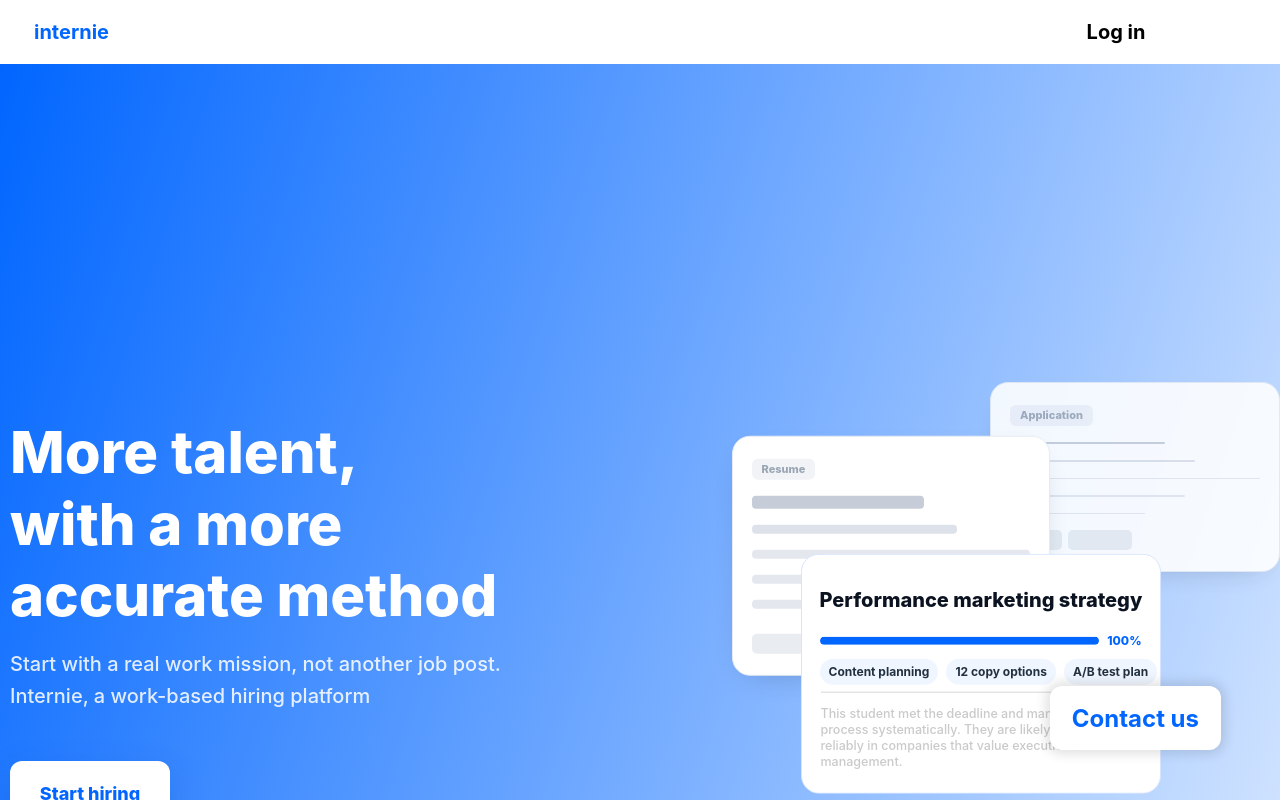
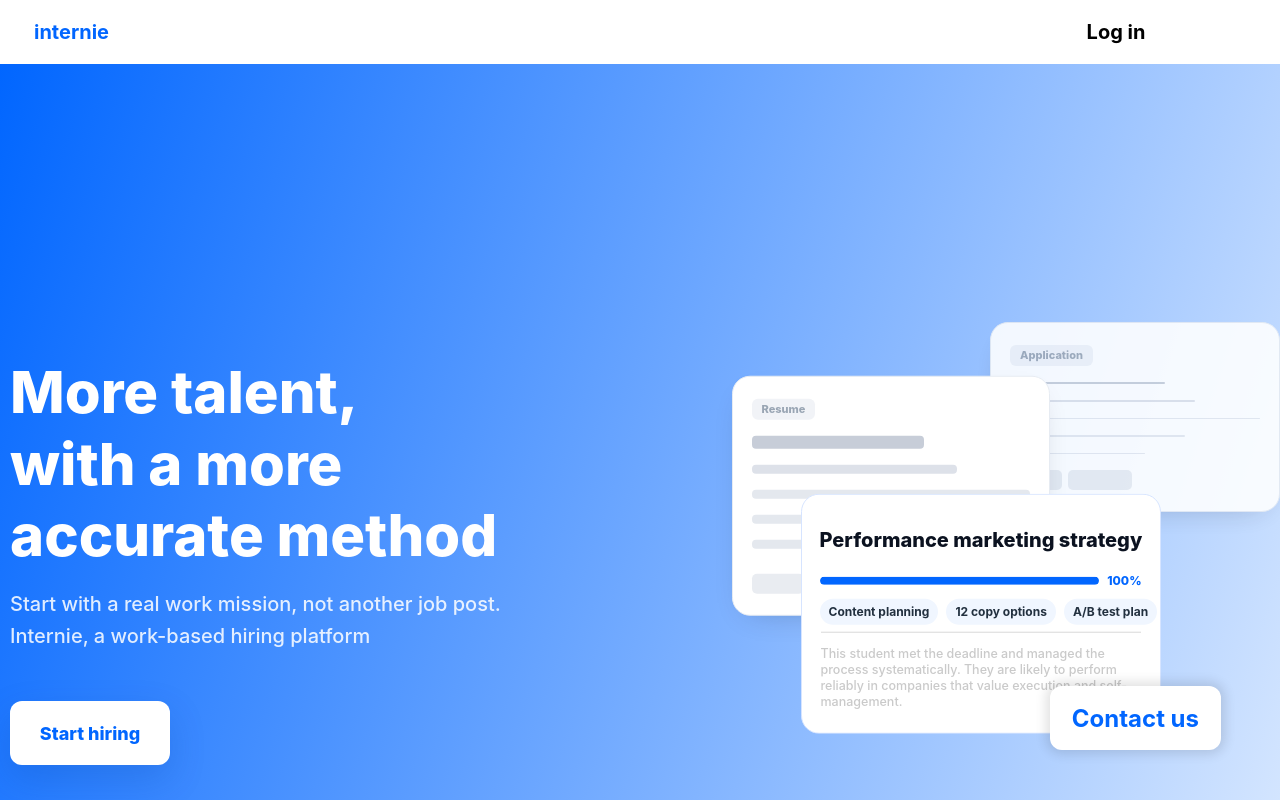
Before and after one commit to If-Aim/internie-front, a React (Vite) app: page /global in a window 1280 px wide. Built offline with nearby package versions, Linux system fonts and the light colour scheme; no server answers; a web font is replaced by a local one.

Commit message:
style:hero min height 수정, html 수정

```diff
--- a/public/landing/internie-mission-animation.html
+++ b/public/landing/internie-mission-animation.html
@@ -613,7 +613,7 @@ body { color: #0b1220; font-family: Pretendard, "Apple SD Gothic Neo", "Noto San
                                 <div class="internie-demo-result-columns">
                                     <section class="internie-demo-result-preview">
                                         <div class="internie-demo-video-preview">
-                                            <small>MOVEMENT LAB</small>
+                                            <small>AIM LAB</small>
                                             <strong>나를 움직이는<br>작은 변화</strong>
                                             <button type="button" class="internie-demo-play-button" data-target="play-button" aria-label="결과 영상 재생">
                                                 <span></span>
@@ -658,7 +658,7 @@ body { color: #0b1220; font-family: Pretendard, "Apple SD Gothic Neo", "Noto San
 
                             <div class="internie-demo-evaluation-preview">
                                 <div class="internie-demo-video-preview">
-                                    <small>MOVEMENT LAB</small>
+                                    <small>AIM LAB</small>
                                     <strong>나를 움직이는<br>작은 변화</strong>
                                 </div>
                                 <div class="internie-demo-evaluation-facts">
--- a/src/pages/landing/landing.css
+++ b/src/pages/landing/landing.css
@@ -15,8 +15,8 @@ html::-webkit-scrollbar-thumb, body::-webkit-scrollbar-thumb, #root::-webkit-scr
 .internie-landing-logo { padding: 0; border: 0; background: transparent; color: #0166ff; font-family: Montserrat, Pretendard, sans-serif; font-size: 20px; font-weight: 700; line-height: 1; }
 .internie-landing-login { min-width: 96px; padding: 8px 12px; border: 0; background: transparent; color: #000000; font-size: 20px; font-weight: 700; line-height: 32px; }
 .internie-landing main { width: 100%; padding-top: 64px; }
-.internie-landing-hero { position: relative; min-height: 1080px; overflow: hidden; background: linear-gradient(108deg, #0166ff 0%, #ddebff 100%); opacity: 0; animation: internie-hero-fade 0.5s ease-out 0.04s forwards; }
-.internie-landing-hero-inner { position: relative; display: flex; align-items: center; justify-content: space-between; width: min(100%, 1426px); height: 1080px; margin: 0 auto; padding: 0 0 0 10px; }
+.internie-landing-hero { position: relative; min-height: 960px; overflow: hidden; background: linear-gradient(108deg, #0166ff 0%, #ddebff 100%); opacity: 0; animation: internie-hero-fade 0.5s ease-out 0.04s forwards; }
+.internie-landing-hero-inner { position: relative; display: flex; align-items: center; justify-content: space-between; width: min(100%, 1426px); height: 960px; margin: 0 auto; padding: 0 0 0 10px; }
 .internie-landing-hero-copy { position: relative; z-index: 2; width: 626px; padding-top: 34px; color: #ffffff; }
 .internie-landing-hero-copy h1 { margin: 0; color: #ffffff; font-size: 58px; font-weight: 800; line-height: 1.24; letter-spacing: 0; }
 .internie-landing-hero-copy p { margin: 16px 0 0; color: rgba(255, 255, 255, 0.86); font-size: 20px; font-weight: 500; line-height: 32px; letter-spacing: 0; word-break: keep-all; }
```
